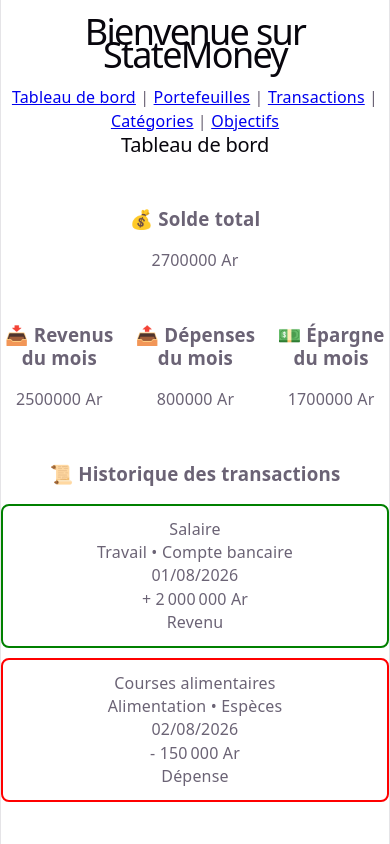
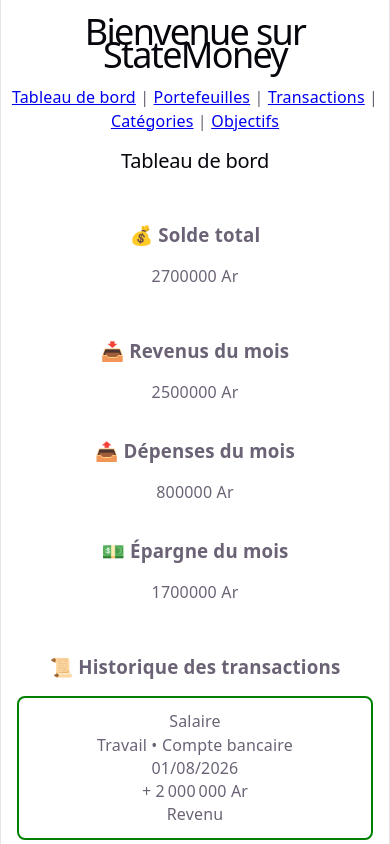
Before and after one commit to stephanie-chan-dev25/StateMoney, a React (Vite) app in the folder frontend/: page / in a window 390 px wide. Shown: the top 844 px of the page. Built offline with nearby package versions, Linux system fonts and the light colour scheme.

Commit message:
refactor: improve dashboard responsive layout

```diff
--- a/frontend/src/components/dashboard/Dashboard.css
+++ b/frontend/src/components/dashboard/Dashboard.css
@@ -1,12 +1,22 @@
 .dashboard {
-  display: flex;
-  flex-direction: column;
-  gap: 1rem;
+    display: flex;
+    flex-direction: column;
+    gap: 1rem;
+    padding: 1rem;
 }
-.dashboard > :not(:last-child) {
-  margin-bottom: 1rem;
+
+.dashboard> :not(:last-child) {
+    margin-bottom: 1rem;
 }
+
 .dashboard-stats {
-  display: flex;
-  gap: 1rem;
+    display: grid;
+    grid-template-columns: repeat(3, 1fr);
+    gap: 1rem;
 }
+
+@media (max-width: 768px) {
+    .dashboard-stats {
+        grid-template-columns: 1fr;
+    }
+}
```
